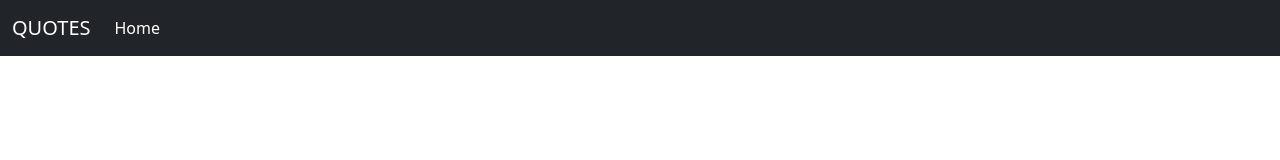
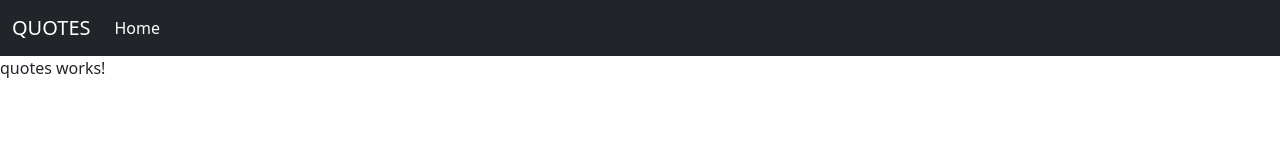
Before and after one commit to JoyChristine/Quotes, an Angular app: page / in a window 1280 px wide. Shown: the top 160 px of the page. Built offline with nearby package versions, Linux system fonts and the light colour scheme.

Commit message:
initial commit

```diff
--- a/src/app/app.component.html
+++ b/src/app/app.component.html
@@ -1 +1,6 @@
 <app-header></app-header>
+<div class="row">
+  <div class="col-md-6">
+    <app-quotes></app-quotes>
+  </div>
+</div>
--- a/src/app/app.module.ts
+++ b/src/app/app.module.ts
@@ -4,11 +4,13 @@
 import { AppRoutingModule } from './app-routing.module';
 import { AppComponent } from './app.component';
 import { HeaderComponent } from './header/header.component';
+import { QuotesComponent } from './quotes/quotes.component';
 
 @NgModule({
   declarations: [
     AppComponent,
-    HeaderComponent
+    HeaderComponent,
+    QuotesComponent
   ],
   imports: [
     BrowserModule,
--- /dev/null
+++ b/src/app/quotes/quotes.component.html
@@ -0,0 +1 @@
+<p>quotes works!</p>
--- /dev/null
+++ b/src/app/quotes/quotes.component.ts
@@ -0,0 +1,15 @@
+import { Component, OnInit } from '@angular/core';
+
+@Component({
+  selector: 'app-quotes',
+  templateUrl: './quotes.component.html',
+  styleUrls: ['./quotes.component.css']
+})
+export class QuotesComponent implements OnInit {
+
+  constructor() { }
+
+  ngOnInit(): void {
+  }
+
+}
```
Also changed, not shown: src/app/quotes/quotes.component.css (added), 1 other file (tests, documents, lock files or other folders).
